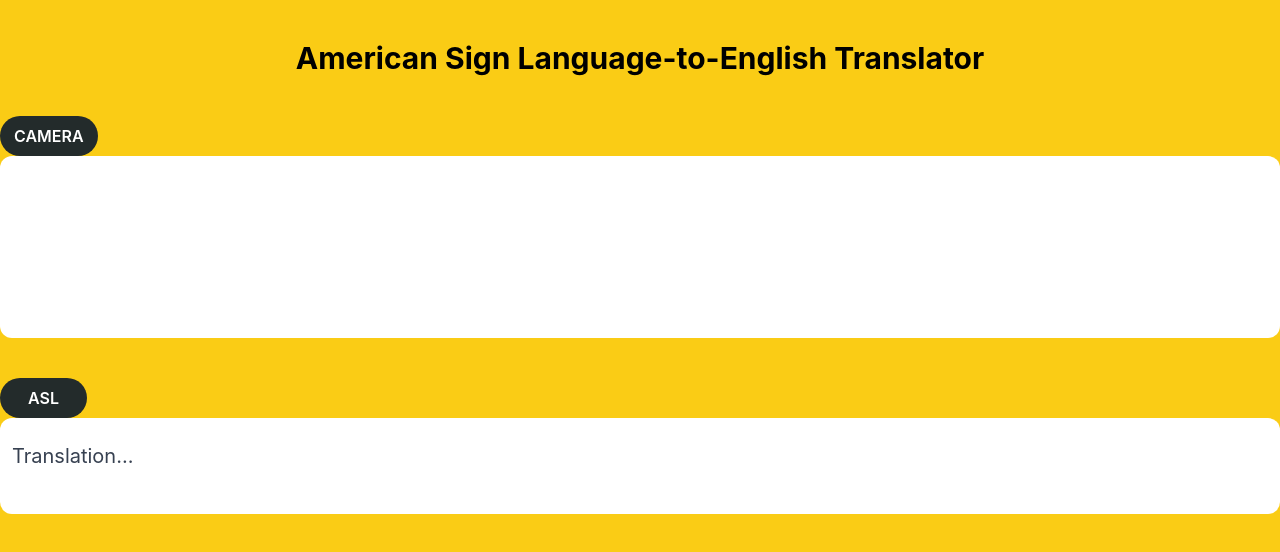
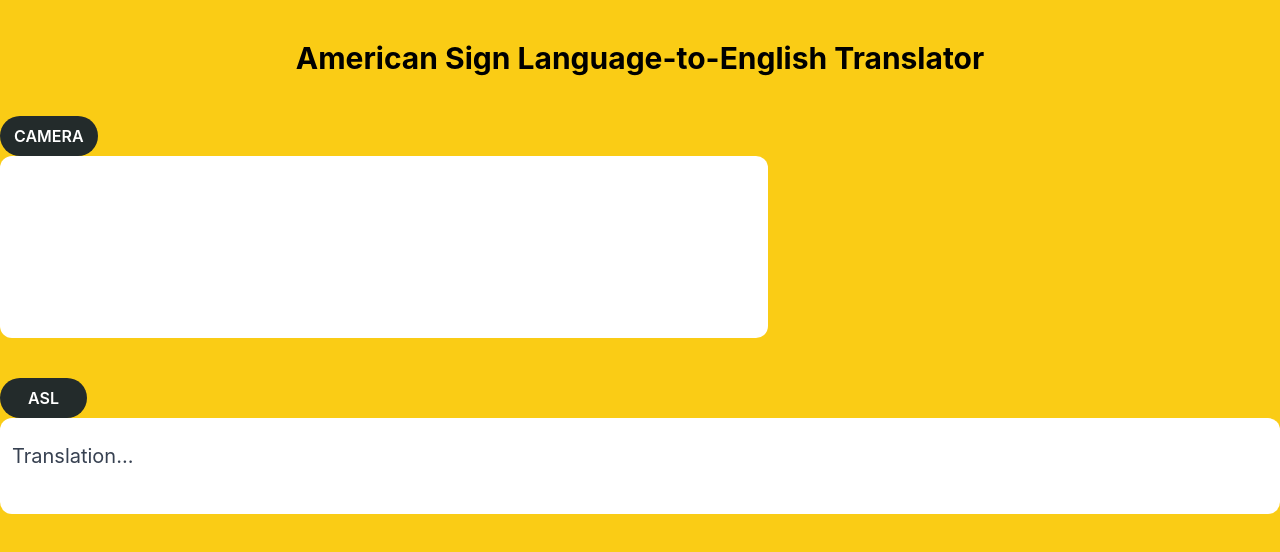
Before and after one commit to lindseylangdon/HCI-Project, a React (Create React App) app: page / in a window 1280 px wide. Shown: the top 552 px of the page. Built offline with nearby package versions, Linux system fonts and the light colour scheme; no server answers; the HTML template or start-up script is replaced by a standard one.

Commit message:
Add files via upload

```diff
--- a/src/CamerBox.js
+++ b/src/CamerBox.js
@@ -23,8 +23,10 @@ function CameraBox(){
 	}, [videoRef])
 
     return (
-		<div className="flex justify-center container mx-auto py-4 bg-white rounded-xl">
-			<video ref={videoRef} className="rounded-xl"></video>
+		<div className="flex-1 items-center justify-center container mx-auto">
+			<div className="flex bg-white rounded-xl max-w-3xl sm:p-2 md:p-3 lg:py-4">
+				<video ref={videoRef} className="rounded-xl aspect-w-16 aspect-h-9"></video>
+			</div>
 		</div>
 	);
 }
```
